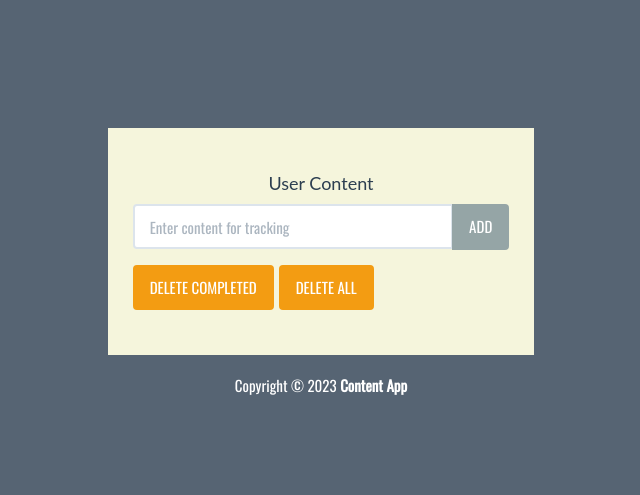
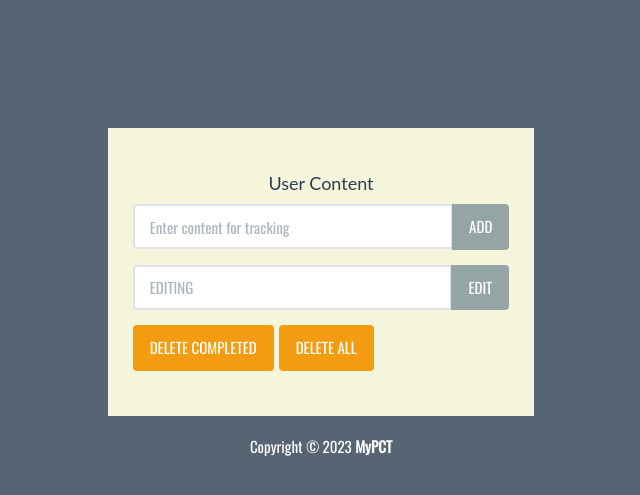
Before and after one commit to jmj52/MyPCT, a Flask app: page / in a window 1280 px wide. Shown: the top 495 px of the page, without its empty margins (319-959 px from the left). Run offline with Flask 3, Linux system fonts and the light colour scheme; data that the repository does not hold is empty; some libraries are stand-ins or nearby versions.

Commit message:
Adding edit content functionality

```diff
--- a/website/templates/index.html
+++ b/website/templates/index.html
@@ -31,10 +31,22 @@
 
 						<div class="form-group">
 							<div class="input-group">
-							  <input name="add-content" type="text" class="form-control" placeholder="Enter content for tracking" aria-label="Content" aria-describedby="add-btn">
-							  <span class="input-group-btn">
-								  <button type="submit" class="btn btn-default" id="add-btn">ADD</button>
-							  </span>
+								<input name="add-content" type="text" class="form-control" placeholder="Enter content for tracking" aria-label="Content" aria-describedby="add-btn">
+								<span class="input-group-btn">
+									<button type="submit" class="btn btn-default" id="add-btn">ADD</button>
+								</span>
+							</div>
+						</div>
+					</form>
+
+					<form action="{{ url_for('views.edit_content') }}" role="form">
+
+						<div class="form-group">
+							<div class="input-group">
+								<input name="edit-content" type="text" class="form-control" placeholder="EDITING" aria-label="Content" aria-describedby="edit-btn">
+								<span class="input-group-btn">
+									<button type="submit" class="btn btn-default" id="edit-btn">EDIT</button>
+								</span>
 							</div>
 						</div>
 					</form>
@@ -59,7 +71,6 @@
 					<ul class="list-group t20">
 						{% for content in contents %}
 						<a href="{{ url_for('views.complete_content', oid=content._id )}}">
-							<!--<li class="list-group-item {% if content.complete %}content-completed{% endif %}">-->
 							<li class="list-group-item">
 								{{ content.User_Name }}
 							</li>
@@ -72,7 +83,7 @@
 			<footer>
 				<div class="row pad">
 					<div class="col-lg-12 text-center">
-						Copyright &copy; 2023 <strong>Content App</strong>
+						Copyright &copy; 2023 <strong>MyPCT</strong>
 					</div>
 				</div>
 			</footer>
--- a/website/views.py
+++ b/website/views.py
@@ -15,6 +15,7 @@ views = Blueprint('views',__name__)
 def home():
     mypct_cln = mongo.cx.mypct.tracker
     contents = mypct_cln.find()
+    print(contents)
     return render_template('index.html',contents=contents)
 
 @views.route('/add_content', methods=['POST'])
@@ -23,15 +24,96 @@ def add_content():
 
     content_item = request.form.get('add-content')
 
-    query = get_user_docs(mypct_cln,'test_user')
-    print(query.head())
-    current_content_title = 'Title Updated via Flask-add'
-    query = {'User_Name':'test_user'}
-    change = {'$push':{'Content':{'Title': current_content_title}}}
-    mypct_cln.update_one(filter=query,update=change)
+    print(f'\nadd-content:{content_item}')
+    # query = get_user_docs(mypct_cln,'test_user')
+    # print(query.head())
+    # current_content_title = 'Title Updated via Flask-add'
+    # query = {'User_Name':'test_user'}
+    # change = {'$push':{'Content':{'Title': current_content_title}}}
+    # mypct_cln.update_one(filter=query,update=change)
 
     #mypct_cln.insert_one({'text': content_item})
-    print(content_item)
+    return redirect(url_for('views.home'))
+
+@views.route('/edit_content', methods=['GET', 'POST'])
+def edit_content():
+    print(f'\nedit_content:{request.method}\n')
+    mypct_cln = mongo.cx.mypct.tracker
+
+
+    # Onur Provide Index or Title of Content Item
+    selection_idx = 0
+
+    # Kenzie to provide user_name or _id
+    current_user_id = "64223e0a2529c24efa6f4701"
+    query = {'_id':ObjectId(current_user_id)}
+    record = mypct_cln.find(query)
+
+    # Get content from data retrieved
+    df = pd.DataFrame.from_records(record)
+    user_content_data = df['Content'][0]
+
+    # Use index of selected content to show content
+    user_content_data_sel = user_content_data[selection_idx]
+    #print(f'\nuser_data:\n{user_content_data_sel}')
+
+    current_content_title = user_content_data_sel['Title']
+
+    #Remove Artwork from results
+    remove_key = 'Artwork'
+    if remove_key in user_content_data_sel: user_content_data_sel.pop(remove_key)
+
+    # POST runs when user selects Save Changes
+    if request.method == 'POST':
+        content_item = request.form.getlist('edit-content')
+        print('content-passed:',content_item)
+
+        # Assume Content Is Not Valid until we can validate the user input
+        # Override to true for now, no validation criteria setup
+        content_valid = True
+
+        # Some Logic or Rules to validate various fields
+
+        # Content Is Not Valid, return to edit page with original content
+        if not(content_valid):
+            return render_template('edit_content.html',content_selected = user_content_data_sel)
+
+        # Content Is Valid, update database and return to content page
+        else:
+
+            # Update Database
+            fields = list(user_content_data_sel.keys())
+
+            query = {'_id':ObjectId(current_user_id),'Content.Title':current_content_title}
+
+            change = {'$set':
+                      {'Content.$.Title':           content_item[0],
+                       'Content.$.Release_Date':    content_item[1],
+                       'Content.$.Type':            content_item[2],
+                       'Content.$.Rating':          content_item[3],
+                       'Content.$.Genre':           content_item[4],
+                       'Content.$.Notes':           content_item[5],
+                       'Content.$.Links':           content_item[6],
+                        }}
+
+            mypct_cln.update_one(filter=query,update=change)
+
+            return redirect(url_for('views.home'))
+
+
+    # show the form, it wasn't submitted
+    return render_template('edit_content.html',content_selected = user_content_data_sel)
+
+
+@views.route('/cancel_changes')
+def cancel_changes():
+    print(f'\ncancel_changes\n')
+    return redirect(url_for('views.home'))
+
+# TODO: Add delete content functionality
+@views.route('/delete_content')
+def delete_content():
+    print(f'\ndelete_content\n')
     return redirect(url_for('views.home'))
 
 @views.route('/delete_completed', methods=['POST'])
@@ -50,8 +132,6 @@ def complete_content(oid):
     content_item = mypct_cln.find_one({'_id': ObjectId(oid)})
     content_item['new'] = True
 
-
-
     current_content_title = 'This Is A Title'
     edited_content_title = 'Title Updated via Flask-completed'
 
```
Also changed, not shown: website/templates/edit_content.html (added, +74 -0 lines), 1 other file.
